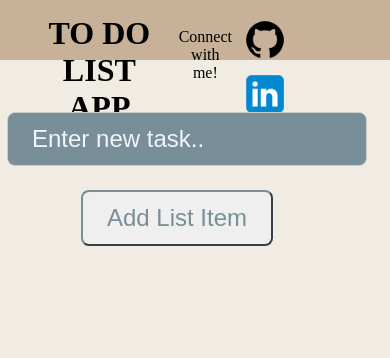
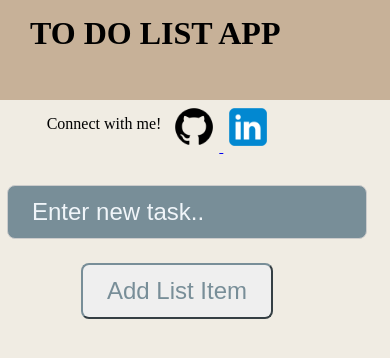
Before and after one commit to nithinrvs/TO-DO-List-with-Javascript, a plain HTML site: page index.html in a window 390 px wide. Drawn offline with Linux system fonts and the light colour scheme.

Commit message:
added media query

```diff
--- a/index.css
+++ b/index.css
@@ -103,8 +103,6 @@ button {
     color: #F0F5F9;
 }
 
-
-
 #input-box::placeholder{
     color: #F0F5F9;;
 }
@@ -139,7 +137,15 @@ button {
     #top-nav{
         margin: 0px;
         width: 100vw;
-        height: 60px;
+        height: 100px;
+        display: inline-block;
+
+    }
+
+    #connect{
+        margin-top: 20px;
+        margin-left: 30px;
+        justify-content: center;
 
     }
 
--- a/index.html
+++ b/index.html
@@ -15,10 +15,10 @@
                 <p>Connect with me!</p>
                 <div id="logo-container">
                     <a href="https://github.com/nithinrvs" target="_blank" rel="noopener noreferrer">
-                        <img id="logo1" src="/assests/github-logo.png">
+                        <img id="logo1" src="assests/github-logo.png">
                     </a>
                     <a target="_blank" href="https://www.linkedin.com/in/rayavarapu-nithin-90a504221/">
-                        <img id="logo2" src="/assests/linkedin-logo.png">
+                        <img id="logo2" src="assests/linkedin-logo.png">
                     </a>
                 </div>
             </div>
```
Also changed, not shown: 1 other file.
